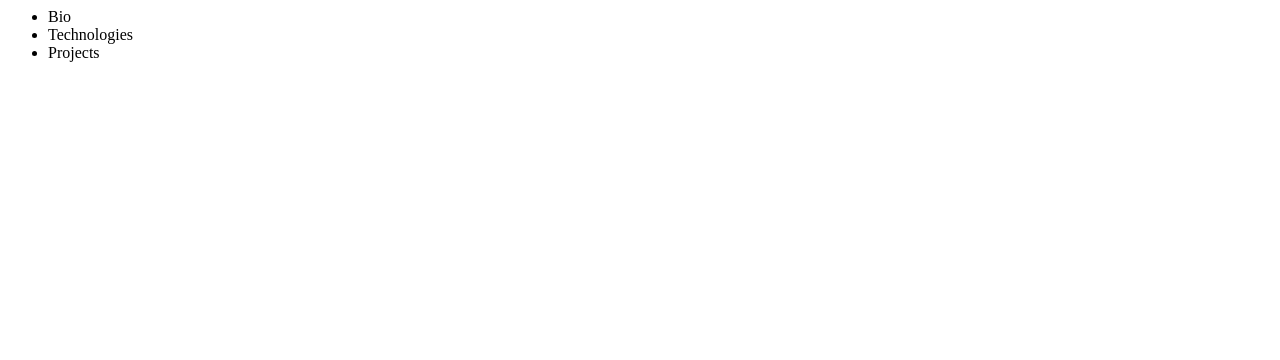
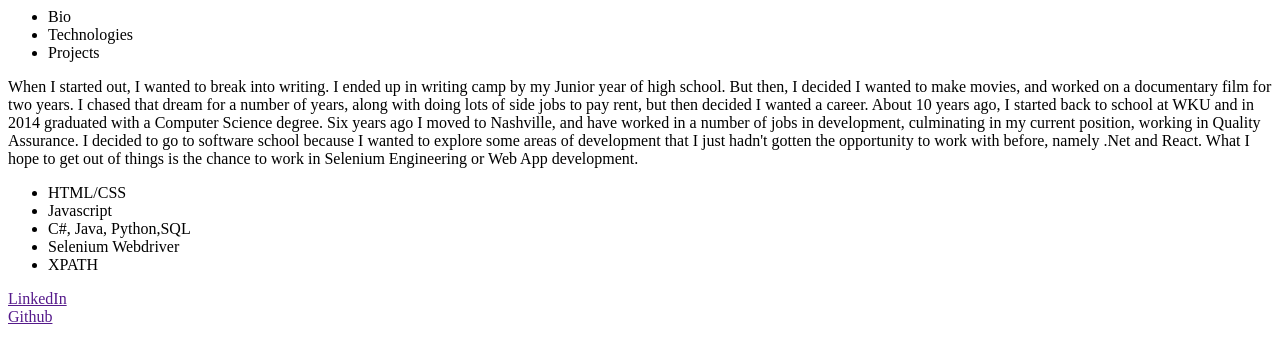
Before and after one commit to willkotheimer/personal-bio-site, a plain HTML site: page index.html in a window 1280 px wide. Drawn offline with Linux system fonts and the light colour scheme.

Commit message:
Structure, content (draft) and js)

```diff
--- a/index.html
+++ b/index.html
@@ -22,9 +22,35 @@
     <!-- Primary View -->
     <div class="fullPage" id="bioPage">
         <!-- TODO: Fill in bio info here: What is your background? Why do you want to go into development? What do you love about development? -->
+        When I started out, I wanted to break into writing. I ended up in writing camp by my Junior year of high school.
+
+        But then, I decided I wanted to make movies, and worked on a documentary film for two years.
+
+        I chased that dream for a number of years, along with doing lots of side jobs to pay rent, but then decided I
+        wanted a career.
+
+        About 10 years ago, I started back to school at WKU and in 2014 graduated with a Computer Science degree.
+
+        Six years ago I moved to Nashville, and have worked in a number of jobs in development, culminating
+
+        in my current position, working in Quality Assurance.
+
+        I decided to go to software school because I wanted to explore some areas of development that I just
+
+        hadn't gotten the opportunity to work with before, namely .Net and React. What I hope to get out of things
+
+        is the chance to work in Selenium Engineering or Web App development.
+
     </div>
     <div class="fullPage" id="technologiesPage">
         <!-- TODO: Start an UL of all of the tools and technologies you've started learning so far. (You'll beef this page up later). -->
+        <ul class="technologies">
+            <li>HTML/CSS</li>
+            <li>Javascript</li>
+            <li>C#, Java, Python,SQL</li>
+            <li>Selenium Webdriver</li>
+            <li>XPATH</li>
+        </ul>
     </div>
     <div class="fullPage" id="projectsPage"></div>
     <!-- End Primary View -->
@@ -32,6 +58,11 @@
     <!-- Footer -->
     <footer class="page-footer">
         <!-- TODO: Fill in contact info here: Include things like email, LinkedIn, Twitter and GitHub links. -->
+        <div class="contact-info">
+            <div class="linkedin"><a href="">LinkedIn</a></div>
+            <div class="github"><a href="">Github</a></div>
+            <div class="email"><a href=""></a></div>
+        </div>
     </footer>
     <!-- End Footer -->
 </body>
```
Also changed, not shown: project.js (+51 -0 lines).
